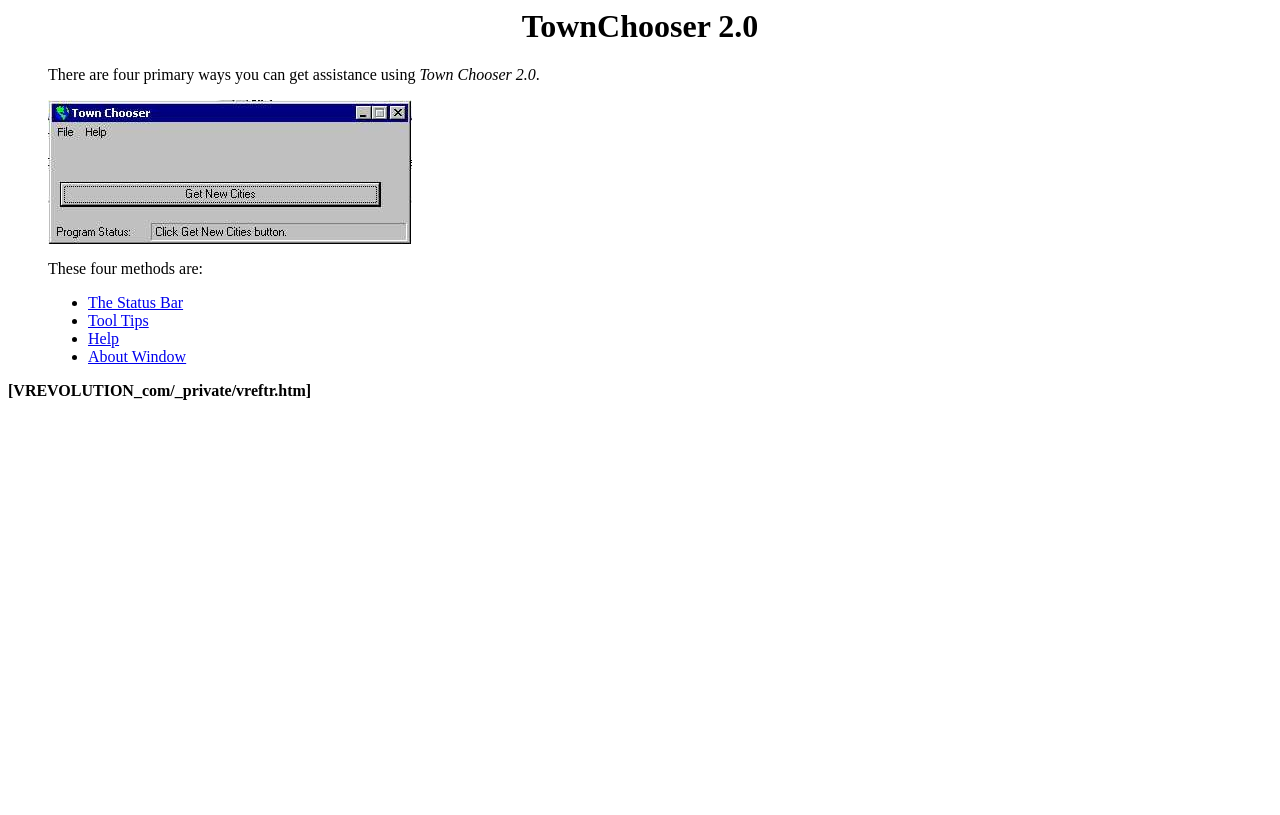
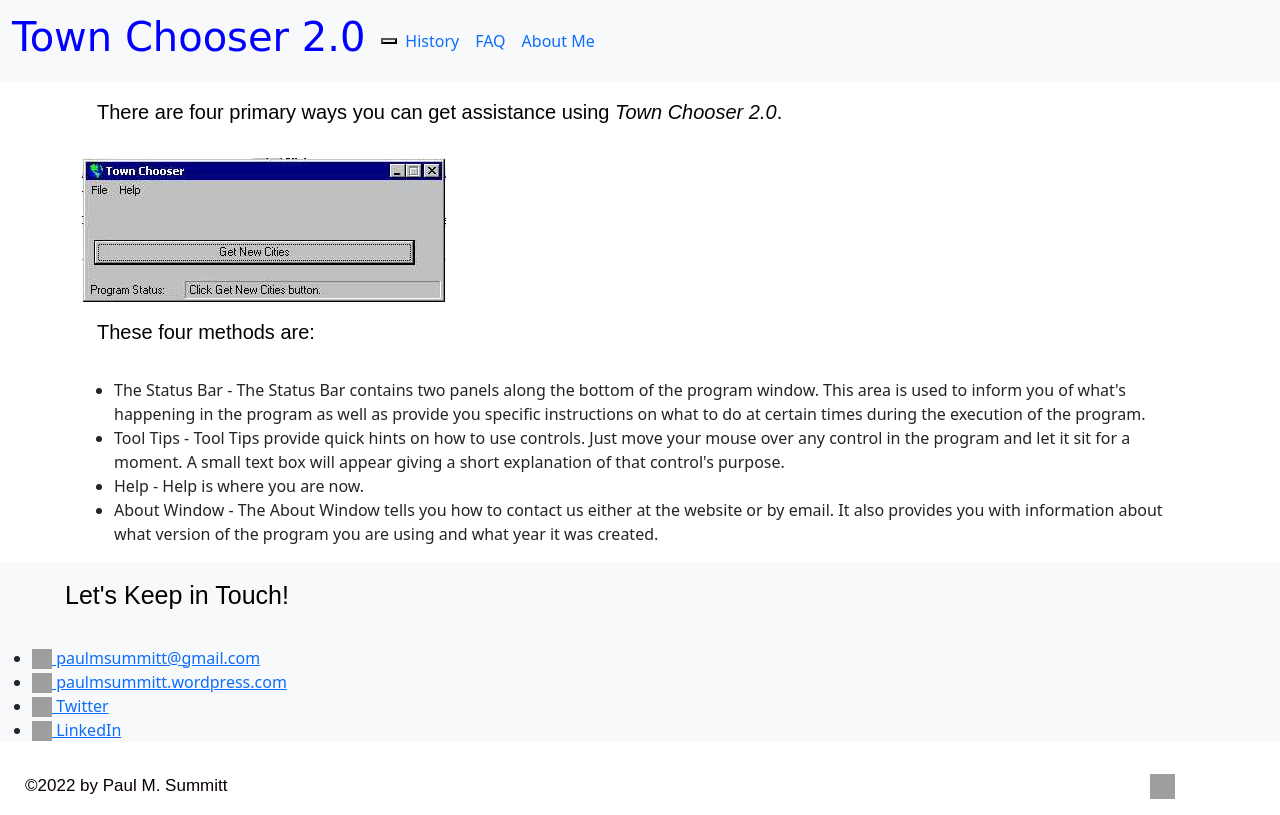
Before and after one commit to psummitt/TownChooser, a plain HTML site: page getassistance.htm in a window 1280 px wide. Drawn offline with nearby package versions, Linux system fonts and the light colour scheme; grey boxes are pictures that could not be loaded.

Commit message:
get assistancepage update

```diff
--- a/getassistance.htm
+++ b/getassistance.htm
@@ -1,83 +1,90 @@
-<html>
-
+<!DOCTYPE html>
+<html lang="en=us">
 <head>
-<meta http-equiv="Content-Language" content="en-us">
-<meta http-equiv="Content-Type" content="text/html; charset=windows-1252">
-<meta name="GENERATOR" content="Microsoft FrontPage 4.0">
-<meta name="ProgId" content="FrontPage.Editor.Document">
+    <meta charset="UTF-8">
+    <meta http-equiv="X-UA-Compatible" content="IE=edge">
+    <meta name="viewport" content="width=device-width, initial-scale=1.0">
+    <meta name="author" content="Paul M. Summitt">
     <title>Get Assistance</title>
-<link rel="stylesheet" type="text/css" href="../../../_themes/expeditn/expe1111.css">
+    <link rel="stylesheet" href="css/styles.css">
+    <!-- Latest compiled and minified CSS -->
+    <link href="https://cdn.jsdelivr.net/npm/bootstrap@5.1.3/dist/css/bootstrap.min.css" rel="stylesheet">
+     <!-- Latest compiled JavaScript -->
+    <script async src="https://cdn.jsdelivr.net/npm/bootstrap@5.1.3/dist/js/bootstrap.bundle.min.js"></script>
 </head>
-
     <body>
-
-
-<h1 align="center">TownChooser 2.0 </h1>
-
-
-<h3 align="center"><!--webbot
-bot="Navigation" S-Type="banner" S-Rendering S-Orientation B-Include-Home B-Include-Up
-U-Page S-Target startspan --><!--webbot
-bot="Navigation" endspan i-checksum="0" --> </h3>
-
-<p align="center"><!--webbot bot="Navigation" S-Type="arrows" S-Orientation="horizontal"
-S-Rendering="graphics" B-Include-Home="TRUE" B-Include-Up="FALSE" U-Page S-Target startspan --><!--webbot bot="Navigation" endspan i-checksum="0" --> </p>
-
-<blockquote>
-
+        <header>
+            <!-- A grey horizontal navbar that becomes vertical on small screens -->
+            <nav class="navbar navbar-expand-lg bg-light navbar-expand-sm justify-content-right">
+                <div class="container-fluid">
+                    <a class="navbar-brand link-primary" href="index.htm">
+                        <h1>Town Chooser 2.0</h1>
+                    </a>
+                    <button class="navbar-topggler" type="button" data-bs-toggle="collapse" data-bs-target="#navbarNav"
+                        aria-controls="navbarNav" aria-expanded="false" aria-label="Toggle navigation">
+                        <span class="navbar-topggler-icon"></span>
+                    </button>
+                    <div class="collapse navbar-collapse" id="navbarNav">
+                        <!-- Links -->
+                        <ul class="navbar-nav">
+                            <li>
+                                <a class="nav-item nav-link" href="overview.htm">History</a>
+                            </li>
+                            <li>
+                                <a class="nav-item nav-link" href="faq.htm">FAQ</a>
+                            </li>
+                            <li>
+                                <a class="nav-item nav-link" href="https://psummitt.github.io/Paul-M-Summitt/"
+                                    target="_blank">About Me</a>
+                            </li>
+                        </ul>
+                    </div>
+                </div>
+            </nav>
+        </header>
+        <div class="container">
           <p>There are four primary ways you can get assistance using <i> Town Chooser 2.0</i>.</p>
 
-<p><img border="0" src="../../../images/tc01.jpg" alt="Town Chooser 2.0 Main Window"
-width="364" height="144"></p>
+          <img class="img" src="images/tc01.jpg" alt="Town Chooser 2.0 Main Window">
 
           <p>These four methods are:</p>
 
-
           <ul>
-
-
-
-    <li><a
-    href="JavaScript:popup.TextPopup(popup1, popfont,9,9,-1,-1)">The Status Bar</a>
+            <li>
+                The Status Bar - The Status Bar contains two panels along the bottom of the program window. This area is used to inform you of what's happening in the program as well as provide you specific instructions on what to do at certain times during the execution of the program.
             </li>
-
-
-
-    <li><a
-    href="JavaScript:popup.TextPopup(popup2, popfont,9,9,-1,-1)">Tool Tips</a>
+            <li>
+                Tool Tips - Tool Tips provide quick hints on how to use controls. Just move your mouse over any control in the program and let it sit for a moment.  A small text box will appear giving a short explanation of that control's purpose.
             </li>
-
-
-
-    <li><a
-    href="JavaScript:popup.TextPopup(popup3, popfont,9,9,-1,-1)">Help</a>
+            <li>
+                Help - Help is where you are now.
             </li>
-
-
-
-    <li><a
-    href="JavaScript:popup.TextPopup(popup4, popfont,9,9,-1,-1)">About Window</a>
+            <li>
+                About Window - The About Window tells you how to contact us either at the website or by email. It also provides you with information about what version of the program you are using and what year it was created.
             </li>
-
           </ul>
-
-
-</blockquote>
-
-
-<!--webbot bot="Include" U-Include="../../_private/vreftr.htm" TAG="BODY" startspan --><strong>[VREVOLUTION_com/_private/vreftr.htm]</strong><!--webbot bot="Include" endspan i-checksum="22733" -->
-
-<p><script Language="JavaScript">
-popfont = "Arial, 10, bold"
-popup1="The Status Bar contains two panels along the bottom of the program window. This area is used to inform you of what's happening in the program as well as provide you specific instructions on what to do at certain times during the execution of the program."
-popup2="Tool Tips provide quick hints on how to use controls. Just move your mouse over any control in the program and let it sit for a moment.  A small text box will appear giving a short explanation of that control's purpose."
-popup3="Help is where you are now."
-popup4="The About Window tells you how to contact us either at the website or by email. It also provides you with information about what version of the program you are using and what year it was created."
-</script>
-<object id="popup" type="application/x-oleobject"
-classid="clsid:adb880a6-d8ff-11cf-9377-00aa003b7a11%22">
-</object>
-</p>
-
+        </div>
+        <footer class="bg-light">
+          <div>
+              <p id="textfooter">Let's Keep in Touch!</p>
+              <!-- Social media and contact links. Add or remove any networks. -->
+                <ul>
+                  <li><a href="mailto:paulmsummitt@gmail.com"><img src="https://res.cloudinary.com/dhfzm8v7y/image/upload/v1656777427/images/opened-email-envelope_icon-icons.com_70656_gx2u5j.png" title="e-mail"  width="20px" height="20px">
+                    paulmsummitt@gmail.com</a></li>
+                  <li><a href="http://paulmsummitt.wordpress.com" target="_blank" rel="noopener"><img src="https://res.cloudinary.com/dhfzm8v7y/image/upload/v1656800093/images/104474_wordpress_blog_icon_yxsxrt.png" title="WordPress"  width="20px" height="20px">
+                    paulmsummitt.wordpress.com</a></li>
+                  <li><a href="http://twitter.com/Paul_M_Summitt" target="_blank" rel="noopener">
+                    <img src="https://res.cloudinary.com/dhfzm8v7y/image/upload/v1656777427/images/Twitter_Rounded_icon-icons.com_61577_tpqlp4.png" title="Twitter"  width="20px" height="20px">
+                    Twitter</a></li>
+                  <li><a href="https://www.linkedin.com/in/paul-m-summitt/" target="_blank" rel="noopener">
+                    <img src="https://res.cloudinary.com/dhfzm8v7y/image/upload/v1656777431/images/LinkedIn_Rounded_icon-icons.com_61573_fhhjjs.png" title="LinkedIn"  width="20px" height="20px">
+                    LinkedIn</a></li>
+                </ul>
+          </div>
+            <p id="textbottom">©2022 by Paul M. Summitt</p>
+            <p id="source"> source code :
+            <a href="https://github.com/psummitt/psummitt"><img src="https://res.cloudinary.com/dhfzm8v7y/image/upload/v1656799346/images/211903_github_social_icon_n80emp.png" title="github"
+                        id="icongithub"></a></p>
+        </footer>
   </body>
 </html>
```
Also changed, not shown: howto.htm (+2 -2 lines), index.htm (+1 -1 lines). Lines whose indentation alone changed are shown as unchanged.
